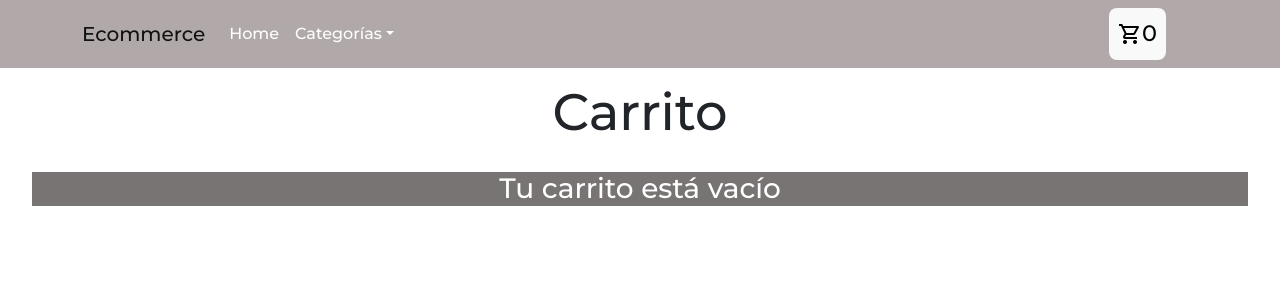
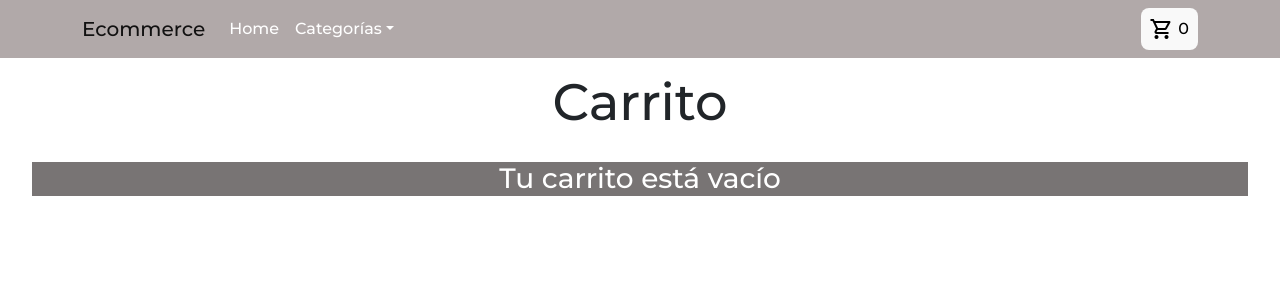
Before and after one commit to mathicoronel/react-preentregas, a React (Vite) app: page /cart in a window 1280 px wide. Shown: the top 300 px of the page. Built offline with nearby package versions, Linux system fonts and the light colour scheme.

Commit message:
hago algunas correcciones en el código

```diff
--- a/src/components/Cart/Cart.jsx
+++ b/src/components/Cart/Cart.jsx
@@ -3,7 +3,7 @@ import CartContext from '../../context/CartContext'
 
 const Cart = () => {
 
-  const {cart, totalPrice, deleteCart} = useContext(CartContext)
+  const {cart, totalPrice, clear} = useContext(CartContext)
 
   return (
     <div className='cart-container'>
@@ -27,7 +27,7 @@ const Cart = () => {
         <h3 className='total-price'>Total: ${totalPrice()}</h3>
         : <h3 className='empty-cart'>Tu carrito está vacío</h3>}
       </div>
-      {cart.length !== 0 ? <button onClick={deleteCart}>Vaciar carrito</button> : <></>}
+      {cart.length !== 0 ? <button onClick={clear}>Vaciar carrito</button> : <></>}
     </div>
   )
 }
--- a/src/components/Cart/CartWidget.jsx
+++ b/src/components/Cart/CartWidget.jsx
@@ -7,13 +7,13 @@ const CartWidget = () => {
   const {productsQuantity} = useContext(CartContext)
 
   return (
-    <div className='cart-container'>
+    <div className='cart-widget-container'>
       <Link to={"/cart"}>
         <button className='btn-cart'>
           <span className="material-symbols-outlined">
             shopping_cart
           </span>
-          <span className='numero-carrito'>
+          <span className='cart-number'>
             {productsQuantity()}
           </span>
         </button>
--- a/src/components/ItemDetailContainer/ItemCount.jsx
+++ b/src/components/ItemDetailContainer/ItemCount.jsx
@@ -1,12 +1,12 @@
-import React, { useContext, useState } from 'react'
+import React from 'react'
 
-const ItemCount = ({addProduct, removeProduct, itemCount, setItemCount, handleAgregar}) => {
+const ItemCount = ({addItem, removeItem, itemCount, setItemCount, handleAddToCart}) => {
 
     return (
         <div className='add-product-container'>
-            {itemCount >= 1 ? <button className='add-button' onClick={removeProduct}>-</button> : setItemCount(1)}
-            <button onClick={handleAgregar} className='add-product'>Agregar {itemCount} al carrito</button>
-            <button className='remove-button' onClick={addProduct}>+</button>
+            {itemCount >= 1 ? <button className='add-button' onClick={removeItem}>-</button> : setItemCount(1)}
+            <button onClick={handleAddToCart} className='add-product'>Agregar {itemCount} al carrito</button>
+            <button className='remove-button' onClick={addItem}>+</button>
         </div>
     )
 }
```
